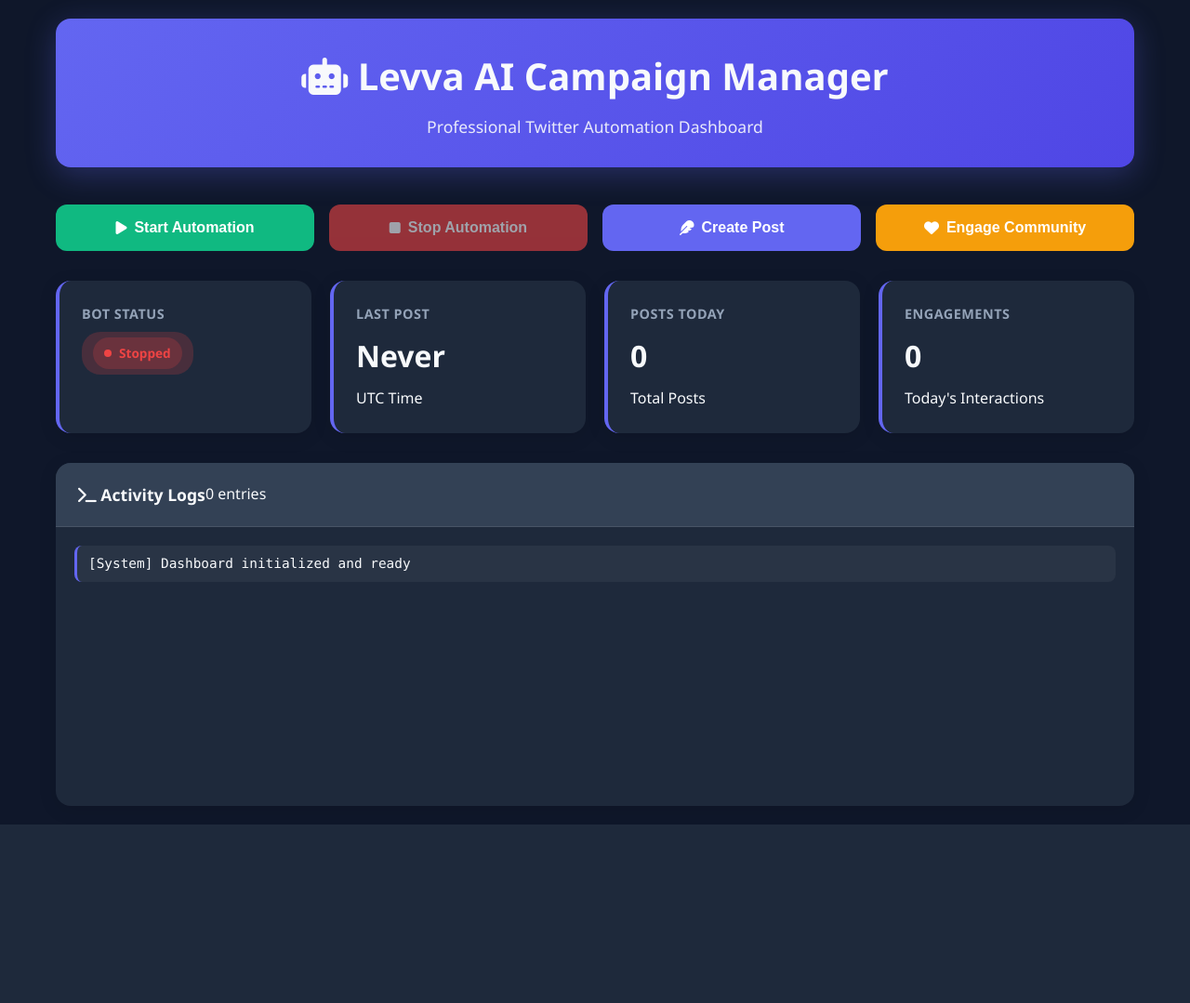
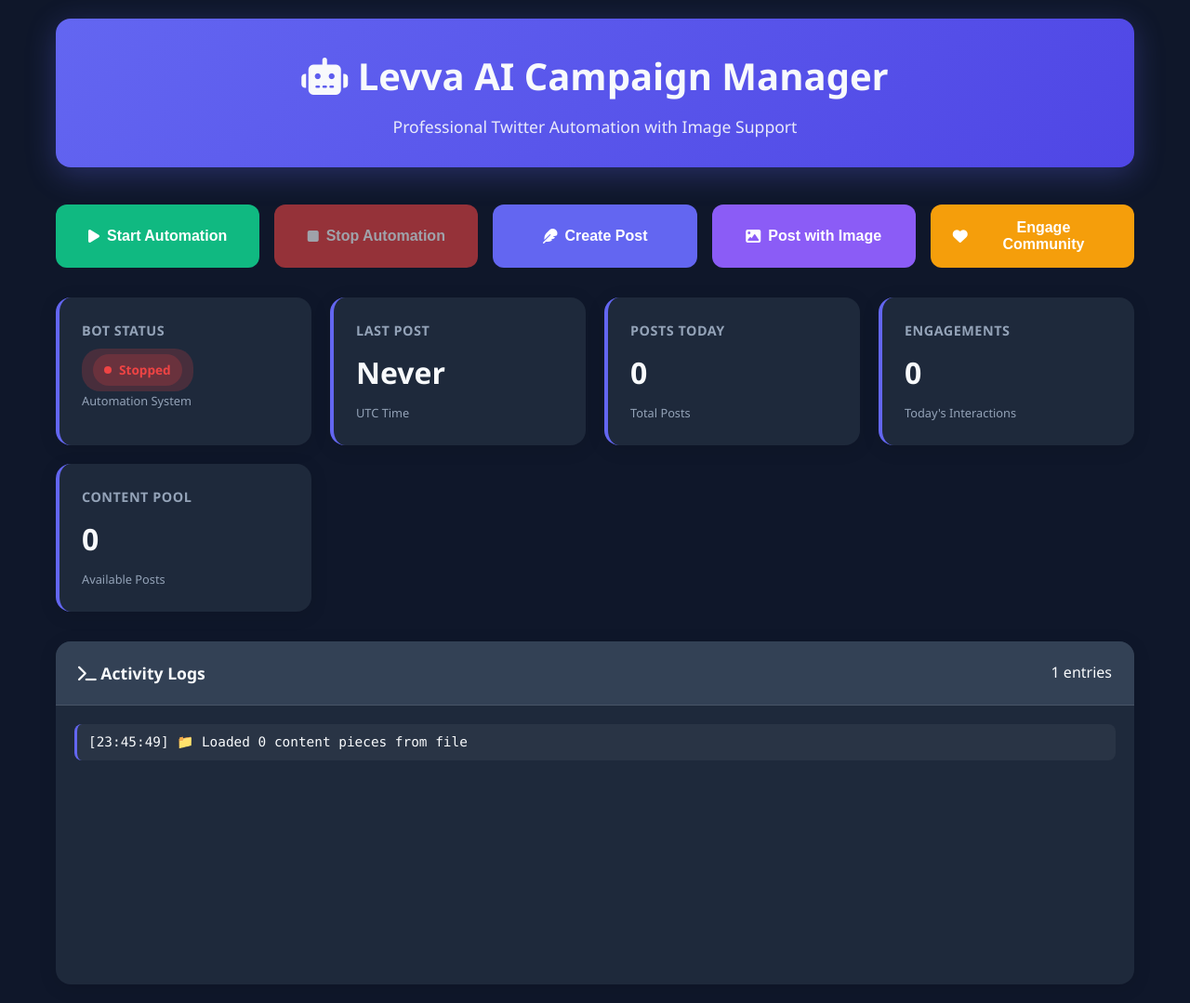
Before and after one commit to xtreemtech/twitter-engagement-bot, a Flask app: page / in a window 1280 px wide. Shown: the whole page at 93% size. Before the commit the page ends 887 px from the top, so only its background shows below. Run offline with Flask 3, Linux system fonts and the light colour scheme; data that the repository does not hold is empty.

Commit message:
more fix

```diff
--- a/app.py
+++ b/app.py
@@ -218,7 +218,309 @@ def manual_engage():
 @app.route('/api/stats', methods=['GET'])
 def get_stats():
     return jsonify(bot.get_stats())
+from flask import Flask, render_template, request, jsonify
+import threading
+import time
+import schedule
+from datetime import datetime
+import tweepy
+from dotenv import load_dotenv
+import os
+import random
+import requests
+from io import BytesIO
 
+# Load environment variables
+load_dotenv()
+
+app = Flask(__name__)
+app.config['SECRET_KEY'] = os.environ.get('SECRET_KEY', 'dev-secret-key')
+
+class FullFunctionalBot:
+    def __init__(self):
+        self.client = None
+        self.running = False
+        self.logs = []
+        self.last_post_time = "Never"
+        self.posts_today = 0
+        self.engagements_today = 0
+        self.thread = None
+
+        # Content pool
+        self.content_templates = self.load_content_pool()
+        self.used_content = []
+        self.utm_link = os.getenv('LEVVA_UTM_LINK', 'https://levva.fi?utm_source=plortal&utm_medium=twitter&utm_campaign=engagement')
+
+        # Image URLs for tweets
+        self.images = [
+            "https://images.unsplash.com/photo-1639762681485-074b7f938ba0?w=800&h=400&fit=crop",  # Crypto concept
+            "https://images.unsplash.com/photo-1640340434855-6084b1f4901c?w=800&h=400&fit=crop",  # Blockchain
+            "https://images.unsplash.com/photo-1621761191311-89dc49c05cff?w=800&h=400&fit=crop",  # Finance
+            "https://images.unsplash.com/photo-1620321023374-d1a68fbc720d?w=800&h=400&fit=crop",  # Technology
+            "https://images.unsplash.com/photo-1551288049-bebda4e38f71?w=800&h=400&fit=crop",  # Data visualization
+        ]
+
+        self.keywords = ["DeFi", "yield farming", "APY", "crypto earnings", "Pendle", "AAVE", "Lido", "smart contracts"]
+
+    def load_content_pool(self):
+        """Load content from file or use defaults"""
+        try:
+            with open('content_pool.txt', 'r', encoding='utf-8') as f:
+                content = [line.strip().replace('{utm}', self.utm_link)
+                          for line in f if line.strip() and not line.startswith('#')]
+                self.add_log(f"📁 Loaded {len(content)} content pieces from file")
+                return content
+        except FileNotFoundError:
+            self.add_log("📝 Using default content pool")
+            return self.get_default_content()
+
+    def get_default_content(self):
+        """Default content if file doesn't exist"""
+        return [
+            f"🤖 Tell AI: 'I want safe yield.' Levva's Smart Vaults make DeFi effortless! 5-25% APY 🚀 {self.utm_link}",
+            f"📊 Just deposited into Levva's AI vaults! No more DeFi complexity - just automated earnings {self.utm_link}",
+        ]
+
+    def initialize_twitter(self):
+        """Initialize Twitter client"""
+        try:
+            self.client = tweepy.Client(
+                bearer_token=os.getenv('TWITTER_BEARER_TOKEN'),
+                consumer_key=os.getenv('TWITTER_API_KEY'),
+                consumer_secret=os.getenv('TWITTER_API_SECRET'),
+                access_token=os.getenv('TWITTER_ACCESS_TOKEN'),
+                access_token_secret=os.getenv('TWITTER_ACCESS_TOKEN_SECRET')
+            )
+
+            # Test connection
+            user = self.client.get_me()
+            self.add_log(f"✅ Twitter connected: @{user.data.username}")
+            return True
+        except Exception as e:
+            self.add_log(f"❌ Twitter connection failed: {e}")
+            return False
+
+    def download_image(self, url):
+        """Download and prepare image for Twitter"""
+        try:
+            response = requests.get(url, timeout=10)
+            response.raise_for_status()
+            return BytesIO(response.content)
+        except Exception as e:
+            self.add_log(f"❌ Image download failed: {e}")
+            return None
+
+    def add_log(self, message):
+        """Add log message"""
+        timestamp = datetime.now().strftime('%H:%M:%S')
+        log_entry = f"[{timestamp}] {message}"
+        self.logs.append(log_entry)
+        # Keep only last 20 logs
+        if len(self.logs) > 20:
+            self.logs = self.logs[-20:]
+        print(log_entry)
+
+    def get_fresh_content(self):
+        """Get content that hasn't been used recently"""
+        available = [c for c in self.content_templates if c not in self.used_content]
+
+        if not available:
+            # Reset if we've used everything
+            self.used_content = []
+            available = self.content_templates
+
+        content = random.choice(available)
+        self.used_content.append(content)
+
+        # Keep only last 10 used
+        if len(self.used_content) > 10:
+            self.used_content = self.used_content[-10:]
+
+        return content
+
+    def post_content(self, use_image=False):
+        """Post content to Twitter with optional image"""
+        if not self.client:
+            if not self.initialize_twitter():
+                return {"success": False, "error": "Twitter not connected"}
+
+        try:
+            content = self.get_fresh_content()
+            media_ids = []
+
+            # 30% chance to include image if requested
+            if use_image and random.random() < 0.3:
+                image_url = random.choice(self.images)
+                self.add_log(f"🖼️ Attempting to download image: {image_url}")
+                image_file = self.download_image(image_url)
+                if image_file:
+                    try:
+                        # Upload media to Twitter
+                        media = self.client.media_upload(filename="levva_image.jpg", file=image_file)
+                        media_ids.append(media.media_id)
+                        self.add_log("✅ Image uploaded successfully")
+                    except Exception as e:
+                        self.add_log(f"❌ Image upload failed: {e}")
+
+            # Create tweet with or without media
+            if media_ids:
+                response = self.client.create_tweet(text=content, media_ids=media_ids)
+            else:
+                response = self.client.create_tweet(text=content)
+
+            self.last_post_time = datetime.now().strftime('%H:%M:%S')
+            self.posts_today += 1
+
+            log_message = "✅ Post created successfully"
+            if media_ids:
+                log_message += " with image"
+            self.add_log(log_message)
+
+            return {
+                "success": True,
+                "content": content,
+                "with_image": bool(media_ids),
+                "message": log_message
+            }
+
+        except Exception as e:
+            self.add_log(f"❌ Post failed: {e}")
+            return {"success": False, "error": str(e)}
+
+    def engage_with_community(self):
+        """Engage with relevant tweets"""
+        if not self.client:
+            if not self.initialize_twitter():
+                return {"success": False, "error": "Twitter not connected"}
+
+        try:
+            keyword = random.choice(self.keywords)
+            self.add_log(f"🔍 Engaging with tweets about: {keyword}")
+
+            tweets = self.client.search_recent_tweets(
+                f"{keyword} -is:retweet -from:levvafi",
+                max_results=5,
+                tweet_fields=['public_metrics']
+            )
+
+            engagements = 0
+            if tweets.data:
+                for tweet in tweets.data[:2]:  # Limit to 2 engagements
+                    if tweet.public_metrics['like_count'] >= 1:
+                        try:
+                            self.client.like(tweet.id)
+                            engagements += 1
+                            self.engagements_today += 1
+                            self.add_log(f"   👍 Liked tweet about {keyword}")
+                            time.sleep(random.randint(20, 40))  # Be human-like
+                        except Exception as e:
+                            self.add_log(f"   ❌ Failed to like tweet: {e}")
+
+            self.add_log(f"💬 Engagement complete: {engagements} interactions")
+            return {"success": True, "engagements": engagements}
+
+        except Exception as e:
+            self.add_log(f"❌ Engagement failed: {e}")
+            return {"success": False, "error": str(e)}
+
+    def start_auto_mode(self):
+        """Start automated posting and engagement"""
+        if not self.client:
+            if not self.initialize_twitter():
+                return False
+
+        self.running = True
+        self.setup_schedule()
+        self.add_log("🚀 AUTO MODE STARTED - Bot will post and engage automatically")
+
+        # Start schedule in background thread
+        def scheduler():
+            while self.running:
+                schedule.run_pending()
+                time.sleep(60)
+
+        self.thread = threading.Thread(target=scheduler)
+        self.thread.daemon = True
+        self.thread.start()
+        return True
+
+    def setup_schedule(self):
+        """Setup automated schedule"""
+        schedule.clear()
+
+        # Content posting (3x daily - sometimes with images)
+        schedule.every().day.at("09:00").do(lambda: self.post_content(use_image=True))
+        schedule.every().day.at("14:00").do(lambda: self.post_content(use_image=False))
+        schedule.every().day.at("19:00").do(lambda: self.post_content(use_image=True))
+
+        # Community engagement (3x daily)
+        schedule.every().day.at("10:30").do(lambda: self.engage_with_community())
+        schedule.every().day.at("16:00").do(lambda: self.engage_with_community())
+        schedule.every().day.at("21:00").do(lambda: self.engage_with_community())
+
+        self.add_log("📅 Schedule: Posts at 9:00, 14:00, 19:00 | Engagement at 10:30, 16:00, 21:00")
+
+    def stop_auto_mode(self):
+        """Stop automated mode"""
+        self.running = False
+        schedule.clear()
+        self.add_log("⏹️ AUTO MODE STOPPED")
+
+    def get_stats(self):
+        """Get bot statistics"""
+        return {
+            'status': 'running' if self.running else 'stopped',
+            'last_post': self.last_post_time,
+            'posts_today': self.posts_today,
+            'engagements_today': self.engagements_today,
+            'content_pool_size': len(self.content_templates),
+            'logs': self.logs[-10:]  # Last 10 logs
+        }
+
+# Global bot instance
+bot = FullFunctionalBot()
+
+@app.route('/')
+def home():
+    return render_template('index.html')
+
+@app.route('/api/start', methods=['POST'])
+def start_bot():
+    if bot.start_auto_mode():
+        return jsonify({'success': True, 'message': 'Auto mode started'})
+    return jsonify({'success': False, 'message': 'Failed to start'})
+
+@app.route('/api/stop', methods=['POST'])
+def stop_bot():
+    bot.stop_auto_mode()
+    return jsonify({'success': True, 'message': 'Auto mode stopped'})
+
+@app.route('/api/post', methods=['POST'])
+def manual_post():
+    result = bot.post_content(use_image=False)
+    return jsonify(result)
+
+@app.route('/api/post-with-image', methods=['POST'])
+def manual_post_with_image():
+    result = bot.post_content(use_image=True)
+    return jsonify(result)
+
+@app.route('/api/engage', methods=['POST'])
+def manual_engage():
+    result = bot.engage_with_community()
+    return jsonify(result)
+
+@app.route('/api/stats', methods=['GET'])
+def get_stats():
+    return jsonify(bot.get_stats())
+
+@app.route('/health')
+def health():
+    return jsonify({"status": "healthy", "message": "Full functional bot with image support running"})
+
+if __name__ == '__main__':
+    port = int(os.environ.get('PORT', 5000))
+    app.run(host='0.0.0.0', port=port, debug=False)
 @app.route('/health')
 def health():
     return jsonify({"status": "healthy", "message": "Full functional bot running"})
--- a/templates/index.html
+++ b/templates/index.html
@@ -12,6 +12,7 @@
             --success: #10b981;
             --warning: #f59e0b;
             --error: #ef4444;
+            --image: #8b5cf6;
             --background: #0f172a;
             --surface: #1e293b;
             --surface-light: #334155;
@@ -106,6 +107,11 @@
             color: white;
         }
 
+        .btn-image {
+            background: var(--image);
+            color: white;
+        }
+
         .btn:hover:not(:disabled) {
             transform: translateY(-2px);
             box-shadow: 0 8px 25px rgba(0,0,0,0.3);
@@ -143,6 +149,11 @@
             font-size: 2rem;
             font-weight: 700;
             margin: 8px 0;
+        }
+
+        .stat-label {
+            font-size: 0.8rem;
+            color: var(--text-secondary);
         }
 
         .status-indicator {
@@ -193,7 +204,7 @@
             background: var(--surface-light);
             border-bottom: 1px solid rgba(255,255,255,0.1);
             display: flex;
-            justify-content: between;
+            justify-content: space-between;
             align-items: center;
         }
 
@@ -219,6 +230,10 @@
             animation: slideIn 0.3s ease;
         }
 
+        .log-entry.image-post {
+            border-left-color: var(--image);
+        }
+
         .notification {
             position: fixed;
             top: 20px;
@@ -241,11 +256,15 @@
             border-left-color: var(--error);
         }
 
+        .notification-image {
+            border-left-color: var(--image);
+        }
+
         .notification-content {
             padding: 16px 20px;
             display: flex;
             align-items: center;
-            justify-content: between;
+            justify-content: space-between;
             gap: 12px;
         }
 
@@ -318,7 +337,7 @@
     <div class="dashboard">
         <div class="header">
             <h1><i class="fas fa-robot"></i> Levva AI Campaign Manager</h1>
-            <p>Professional Twitter Automation Dashboard</p>
+            <p>Professional Twitter Automation with Image Support</p>
         </div>
 
         <div class="controls-grid">
@@ -330,6 +349,9 @@
             </button>
             <button class="btn btn-post" id="manualPost">
                 <i class="fas fa-feather"></i> Create Post
+            </button>
+            <button class="btn btn-image" id="postWithImage">
+                <i class="fas fa-image"></i> Post with Image
             </button>
             <button class="btn btn-engage" id="manualEngage">
                 <i class="fas fa-heart"></i> Engage Community
@@ -343,6 +365,7 @@
                     <span class="indicator-dot"></span>
                     Stopped
                 </div>
+                <div class="stat-label">Automation System</div>
             </div>
             <div class="stat-card">
                 <h3>Last Post</h3>
@@ -359,6 +382,11 @@
                 <div class="stat-value" id="engagementsToday">0</div>
                 <div class="stat-label">Today's Interactions</div>
             </div>
+            <div class="stat-card">
+                <h3>Content Pool</h3>
+                <div class="stat-value" id="contentPool">0</div>
+                <div class="stat-label">Available Posts</div>
+            </div>
         </div>
 
         <div class="logs-panel">
@@ -368,6 +396,8 @@
             </div>
             <div class="logs-container" id="logContainer">
                 <div class="log-entry">[System] Dashboard initialized and ready</div>
+                <div class="log-entry">[System] Image support enabled</div>
+                <div class="log-entry">[System] Content pool loaded</div>
             </div>
         </div>
     </div>
@@ -389,6 +419,7 @@
                 document.getElementById('startBot').addEventListener('click', () => this.startBot());
                 document.getElementById('stopBot').addEventListener('click', () => this.stopBot());
                 document.getElementById('manualPost').addEventListener('click', () => this.manualPost());
+                document.getElementById('postWithImage').addEventListener('click', () => this.postWithImage());
                 document.getElementById('manualEngage').addEventListener('click', () => this.manualEngage());
             }
 
@@ -399,7 +430,7 @@
                     const result = await response.json();
 
                     if (result.success) {
-                        this.showNotification('🚀 Automation started! Bot is now active.', 'success');
+                        this.showNotification('🚀 Automation started! Bot will post automatically with scheduled images.', 'success');
                         this.updateBotStatus('running');
                     } else {
                         this.showNotification('❌ Failed to start automation: ' + result.message, 'error');
@@ -438,9 +469,9 @@
 
                     if (result.success) {
                         this.showNotification('📝 Content published successfully!', 'success');
-                    this.addLogEntry('Manual post created and published');
-                    this.updateStats();
-                    setTimeout(() => this.updateStats(), 1000);
+                        this.addLogEntry('Manual post created', result.with_image);
+                        this.updateStats();
+                        setTimeout(() => this.updateStats(), 1000);
                     } else {
                         this.showNotification('❌ Failed to create post: ' + (result.error || 'Check configuration'), 'error');
                     }
@@ -448,6 +479,31 @@
                     this.showNotification('❌ Network error during post creation', 'error');
                 } finally {
                     this.setLoading('manualPost', false);
+                }
+            }
+
+            async postWithImage() {
+                this.setLoading('postWithImage', true);
+                try {
+                    const response = await fetch('/api/post-with-image', { method: 'POST' });
+                    const result = await response.json();
+
+                    if (result.success) {
+                        const message = result.with_image ?
+                            '📸 Post with image created successfully!' :
+                            '📝 Post created successfully!';
+                        const type = result.with_image ? 'image' : 'success';
+                        this.showNotification(message, type);
+                        this.addLogEntry('Created post' + (result.with_image ? ' with image' : ''), result.with_image);
+                        this.updateStats();
+                        setTimeout(() => this.updateStats(), 1000);
+                    } else {
+                        this.showNotification('❌ Failed to create post: ' + (result.error || 'Check configuration'), 'error');
+                    }
+                } catch (error) {
+                    this.showNotification('❌ Network error during post creation', 'error');
+                } finally {
+                    this.setLoading('postWithImage', false);
                 }
             }
 
@@ -482,6 +538,7 @@
                     this.updateDisplay('lastPost', stats.last_post || 'Never');
                     this.updateDisplay('postsToday', stats.posts_today || 0);
                     this.updateDisplay('engagementsToday', stats.engagements_today || 0);
+                    this.updateDisplay('contentPool', stats.content_pool_size || 0);
 
                     if (stats.logs && stats.logs.length > 0) {
                         this.updateLogs(stats.logs);
@@ -524,9 +581,10 @@
                 const logsCount = document.getElementById('logsCount');
 
                 if (logContainer) {
-                    logContainer.innerHTML = logs.map(log =>
-                        `<div class="log-entry">${log}</div>`
-                    ).join('');
+                    logContainer.innerHTML = logs.map(log => {
+                        const isImagePost = log.includes('with image');
+                        return `<div class="log-entry ${isImagePost ? 'image-post' : ''}">${log}</div>`;
+                    }).join('');
                     logContainer.scrollTop = logContainer.scrollHeight;
                 }
 
@@ -535,12 +593,12 @@
                 }
             }
 
-            addLogEntry(message) {
+            addLogEntry(message, isImage = false) {
                 const timestamp = new Date().toLocaleTimeString();
                 const logContainer = document.getElementById('logContainer');
                 if (logContainer) {
                     const logEntry = document.createElement('div');
-                    logEntry.className = 'log-entry';
+                    logEntry.className = `log-entry ${isImage ? 'image-post' : ''}`;
                     logEntry.textContent = `[${timestamp}] ${message}`;
                     logContainer.appendChild(logEntry);
                     logContainer.scrollTop = logContainer.scrollHeight;
```
Also changed, not shown: content_pool.txt (added).
